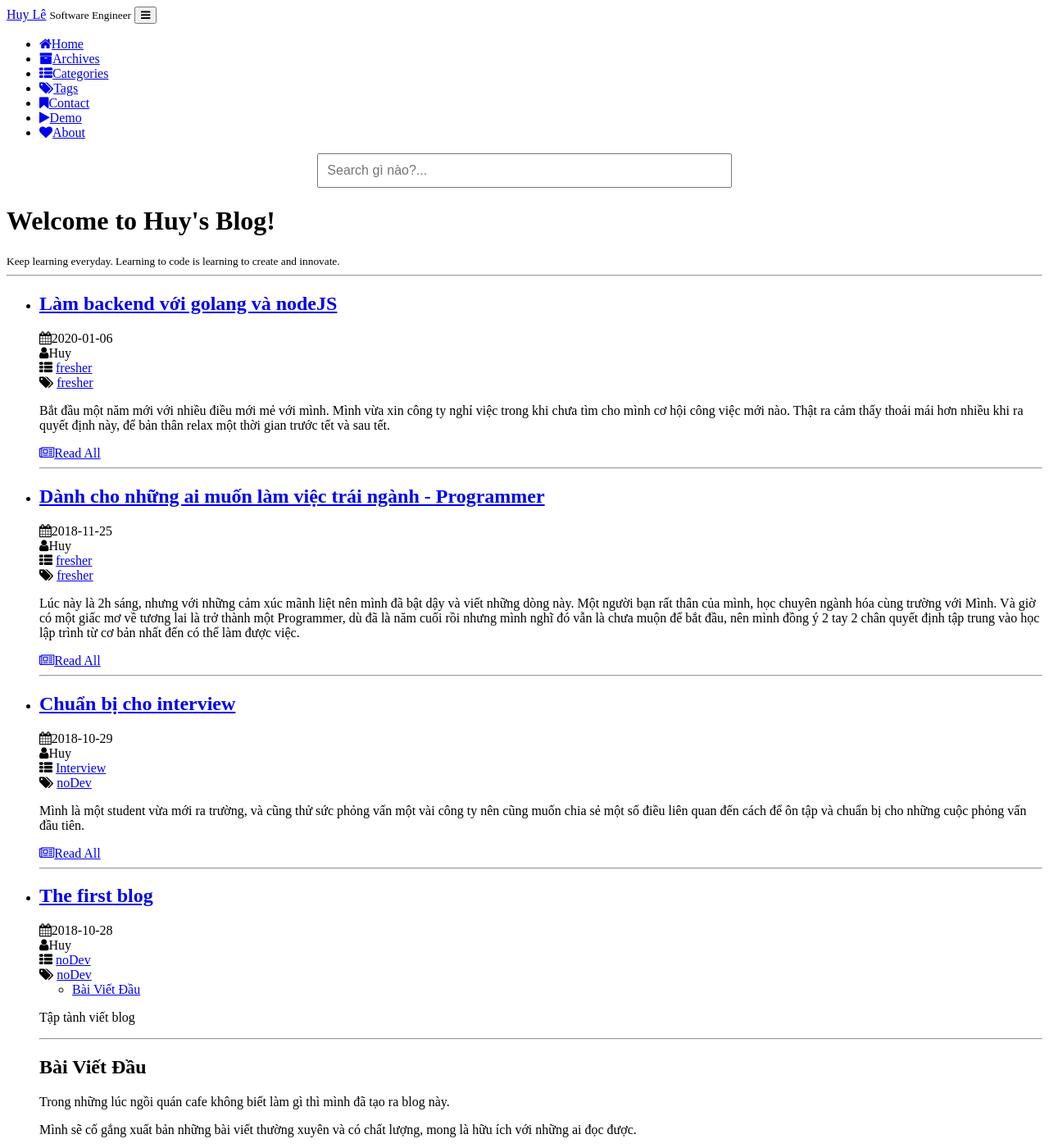
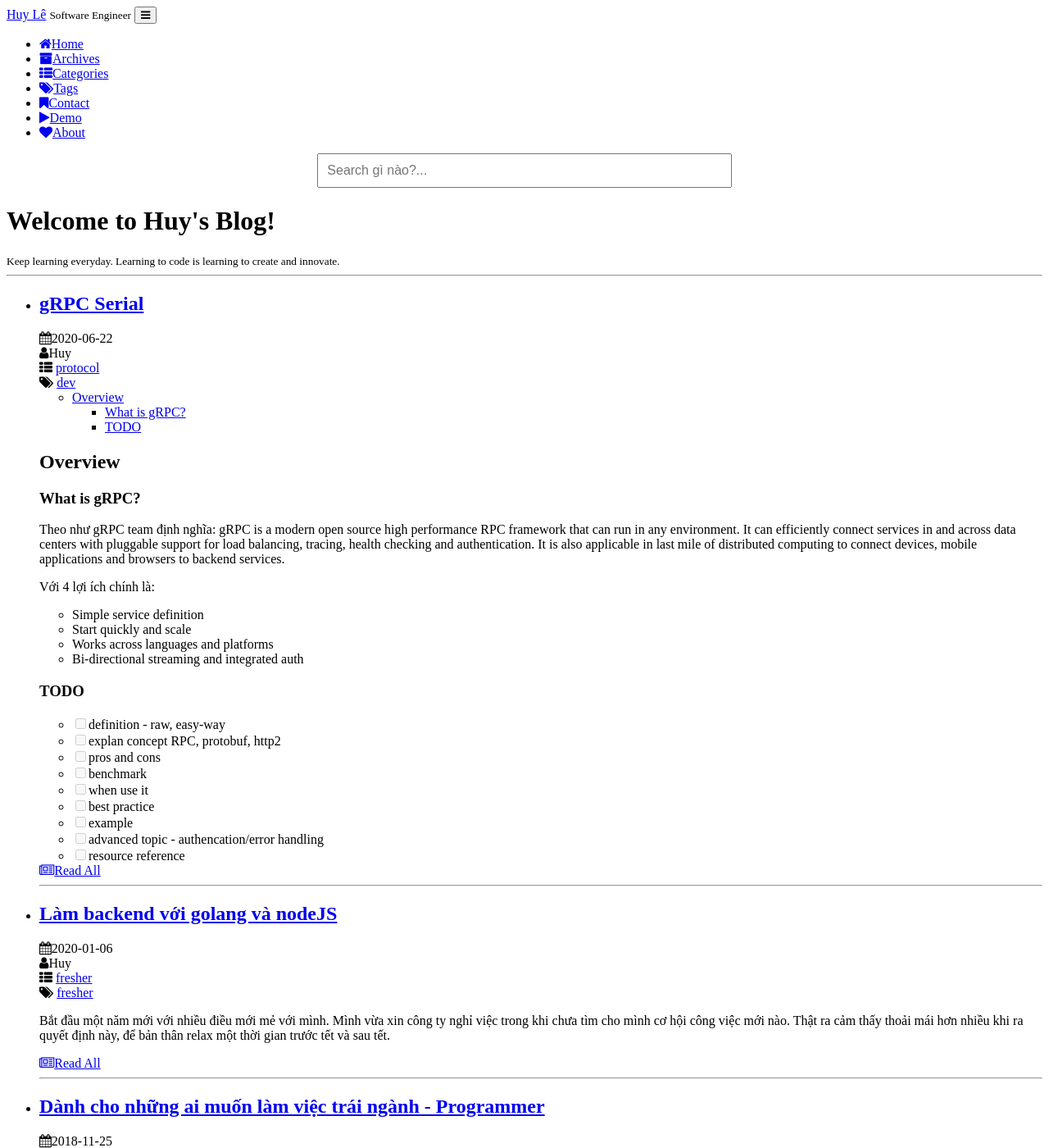
Before and after one commit to huylqvn/huylqvn.github.io, a Jekyll site: the page built from index.html, in a window 1280 px wide and 1400 px high. Shown: the whole window at 82% size. Built offline with Jekyll 4.4.1, drawn with Linux system fonts in a browser that asks for light colours; the list of posts is cut into pages by our own code; a style sheet for code colours, icons or effects is not loaded; some of the changed text lies outside the part shown.

Commit message:
add grpc
add grpc

add grpc

add grpc

```diff
--- /dev/null
+++ b/_posts/2020-06-22-grpc-serial.md
@@ -0,0 +1,36 @@
+---
+layout: post
+date: 2020-06-22 13:06:00
+title:  "gRPC Serial"
+categories: protocol
+tags:   dev
+author: Huy
+---
+* content
+{:toc}
+
+## Overview
+
+### What is gRPC?
+
+Theo như gRPC team định nghĩa: gRPC is a modern open source high performance RPC framework that can run in any environment. It can efficiently connect services in and across data centers with pluggable support for load balancing, tracing, health checking and authentication. It is also applicable in last mile of distributed computing to connect devices, mobile applications and browsers to backend services.
+
+
+Với 4 lợi ích chính là:
+- Simple service definition
+- Start quickly and scale
+- Works across languages and platforms
+- Bi-directional streaming and integrated auth
+
+
+### TODO
+
+- [ ] definition - raw, easy-way
+- [ ] explan concept RPC, protobuf, http2
+- [ ] pros and cons
+- [ ] benchmark
+- [ ] when use it
+- [ ] best practice
+- [ ] example
+- [ ] advanced topic - authencation/error handling
+- [ ] resource reference
```
Also changed, not shown: page/3contact.md (renamed from page/3collections.md, +1 -1 lines), _posts/2020-1-09-golang-nodejs-for-backend.md (renamed from _posts/2019-1-09-golang-nodejs-for-backend.md).
